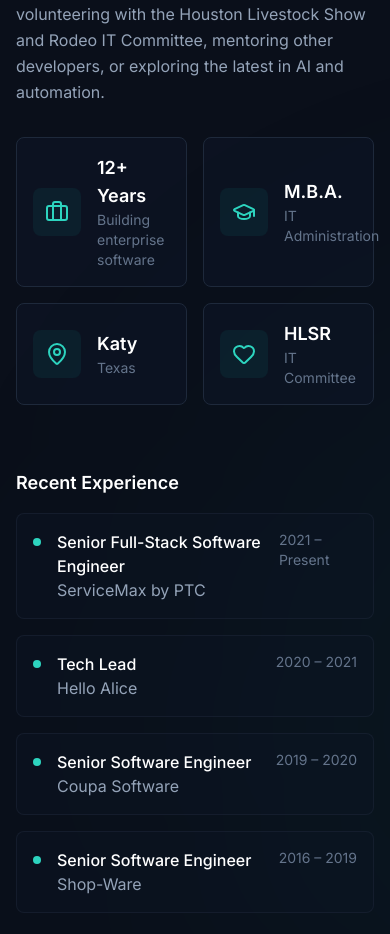
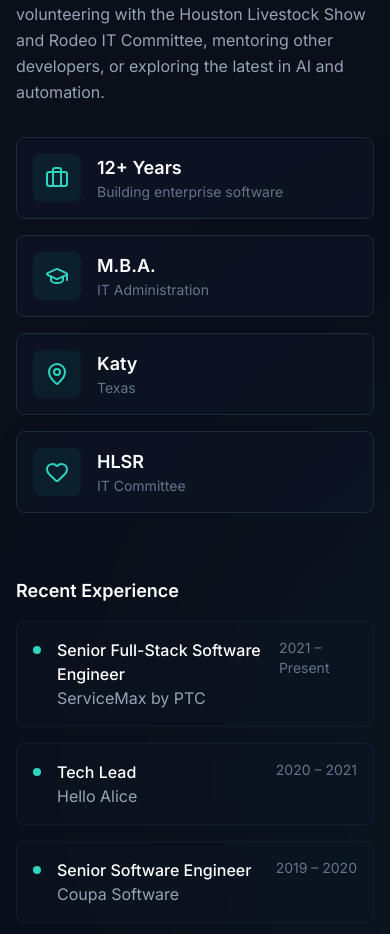
Before and after one commit to JLWolfe1990/josh-wolfe-com, a React (Vite) app: page / in a window 390 px wide. Shown: the part 3561-4495 px from the top of the page. Built offline with nearby package versions, Linux system fonts and the light colour scheme; the HTML template or start-up script is replaced by a standard one.

Commit message:
1 card per row on mobile for highlights section

```diff
--- a/src/components/About.tsx
+++ b/src/components/About.tsx
@@ -104,7 +104,7 @@
               whileInView={{ opacity: 1, y: 0 }}
               viewport={{ once: true, amount: 0.01 }}
               transition={{ delay: 0.3 }}
-              className="grid grid-cols-2 gap-4 mt-8"
+              className="grid grid-cols-1 sm:grid-cols-2 gap-4 mt-8"
             >
               {highlights.map((item) => (
                 <div key={item.label} className="flex items-center gap-4 p-4 bg-navy-900/50 rounded-lg border border-navy-800">
```
Also changed, not shown: 1 other file (tests, documents, lock files or other folders).
